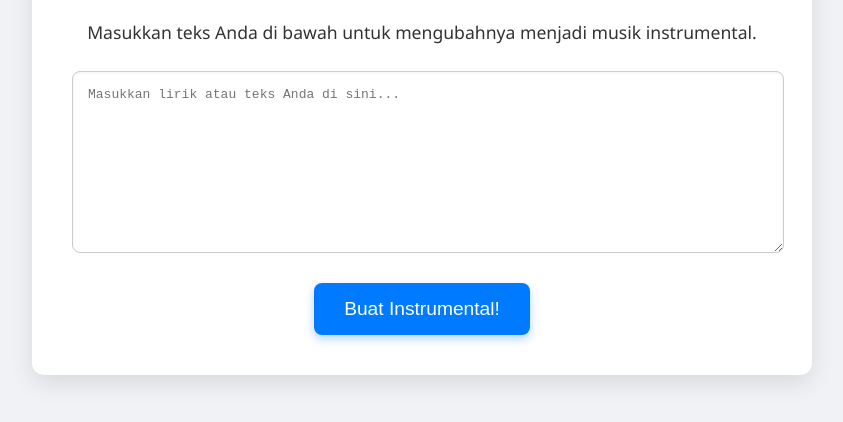
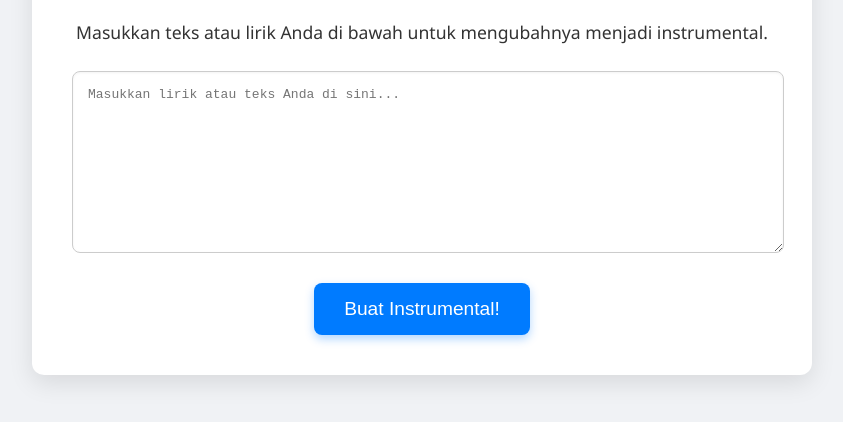
Before and after one commit to uncaltipakidulan/generate-music, a plain HTML site: page index.html in a window 1280 px wide. Shown: the part 194-616 px from the top of the page, without its empty margins (218-1061 px from the left). Drawn offline with Linux system fonts and the light colour scheme.

Commit message:
Update index.html

```diff
--- a/index.html
+++ b/index.html
@@ -11,7 +11,7 @@
 <body>
     <div class="container">
         <h1>Text to Instrumental Generator</h1>
-        <p>Masukkan teks Anda di bawah untuk mengubahnya menjadi musik instrumental.</p>
+        <p>Masukkan teks atau lirik Anda di bawah untuk mengubahnya menjadi instrumental.</p>
 
         <!-- Area input untuk lirik/teks -->
         <textarea id="lyricsInput" placeholder="Masukkan lirik atau teks Anda di sini..."></textarea>
```
